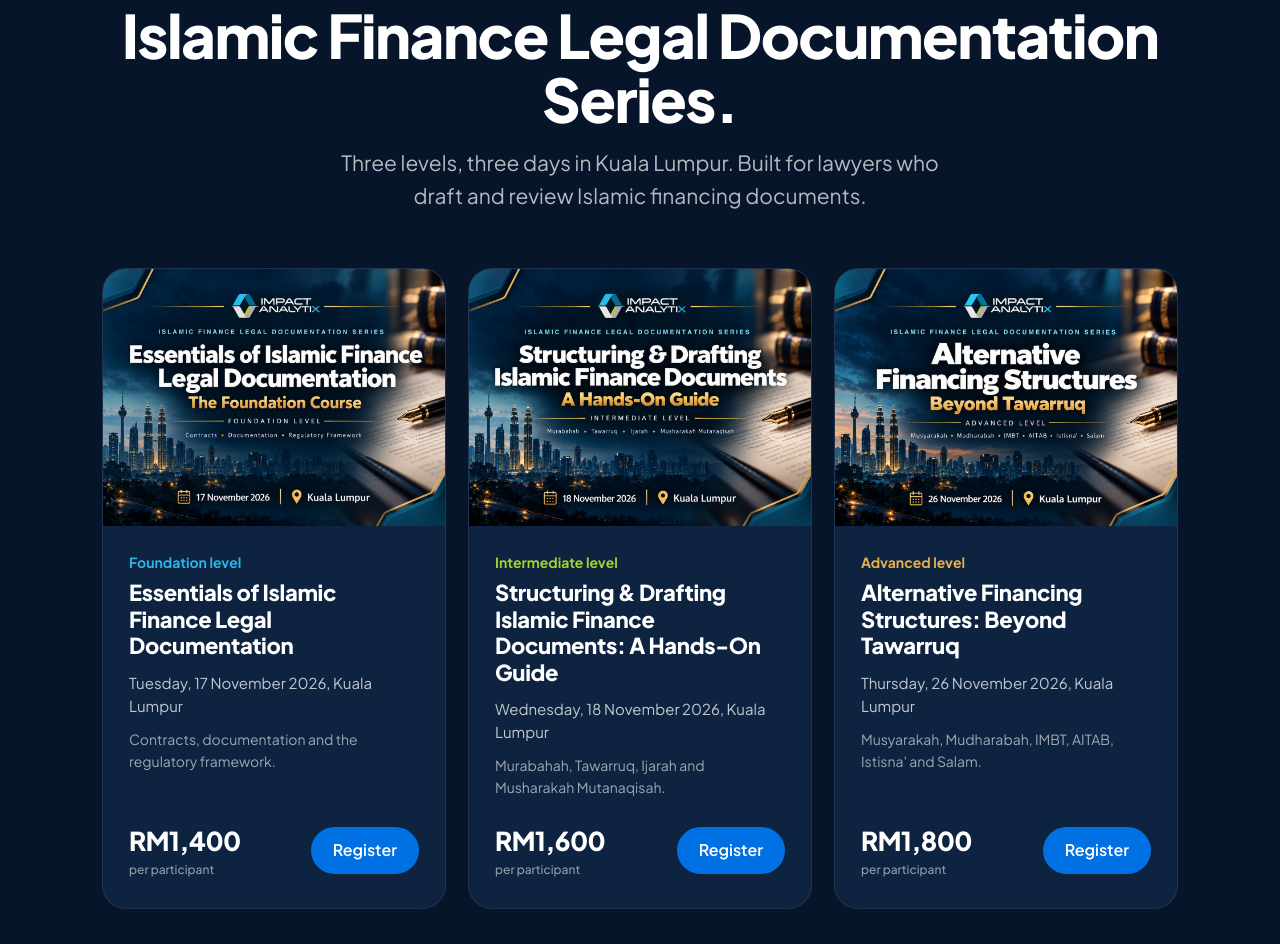
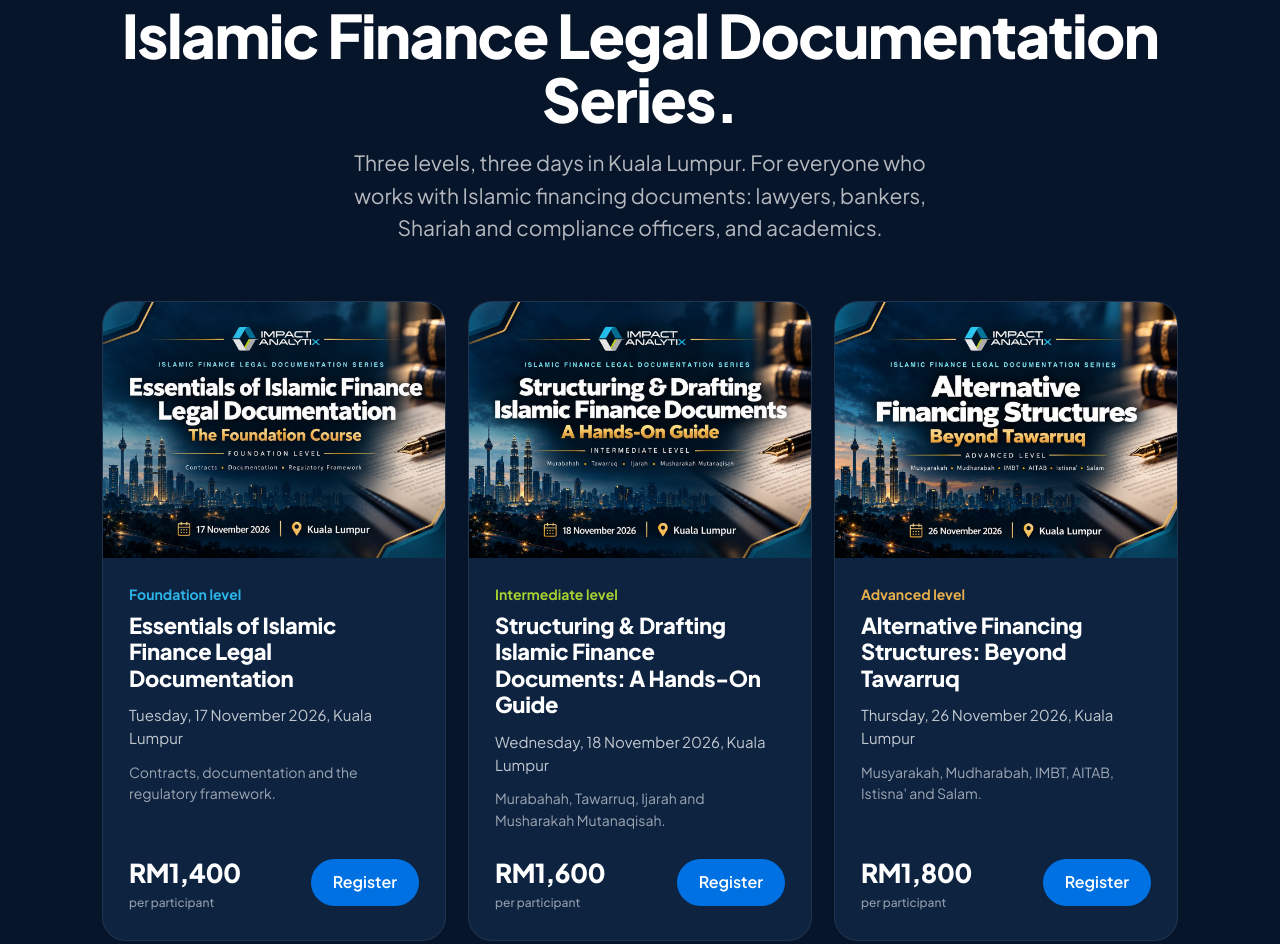
Before and after one commit to razzakmutalip/impactanalytix, a plain HTML site: page index.html in a window 1280 px wide. Shown: the part 5117-6061 px from the top of the page. Drawn offline with Linux system fonts and the light colour scheme.

Commit message:
Add files via upload
fix: broaden training audience beyond lawyers to bankers, Shariah/compliance officers and academics

```diff
--- a/index.html
+++ b/index.html
@@ -522,7 +522,7 @@ footer a:hover{color:#fff}
     <div class="wrap">
       <div class="sec-head">
         <h2 id="training-title">Islamic Finance Legal Documentation Series.</h2>
-        <p>Three levels, three days in Kuala Lumpur. Built for lawyers who draft and review Islamic financing documents.</p>
+        <p>Three levels, three days in Kuala Lumpur. For everyone who works with Islamic financing documents: lawyers, bankers, Shariah and compliance officers, and academics.</p>
       </div>
 
       <div class="series">
```
